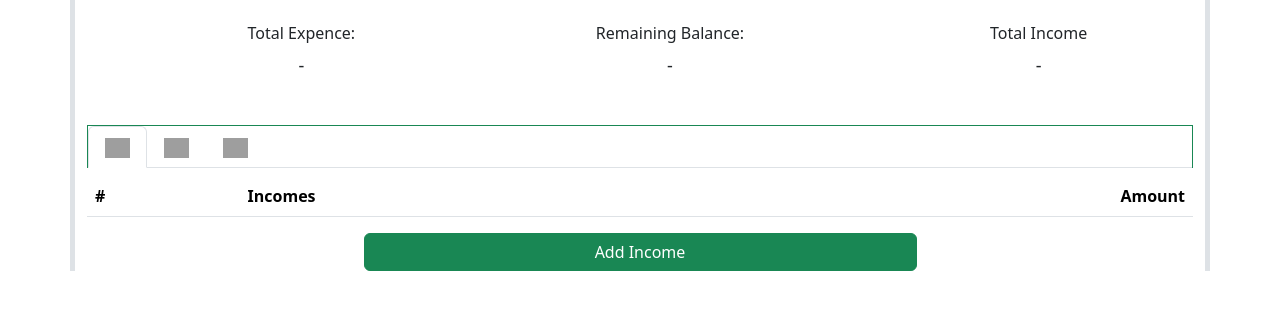
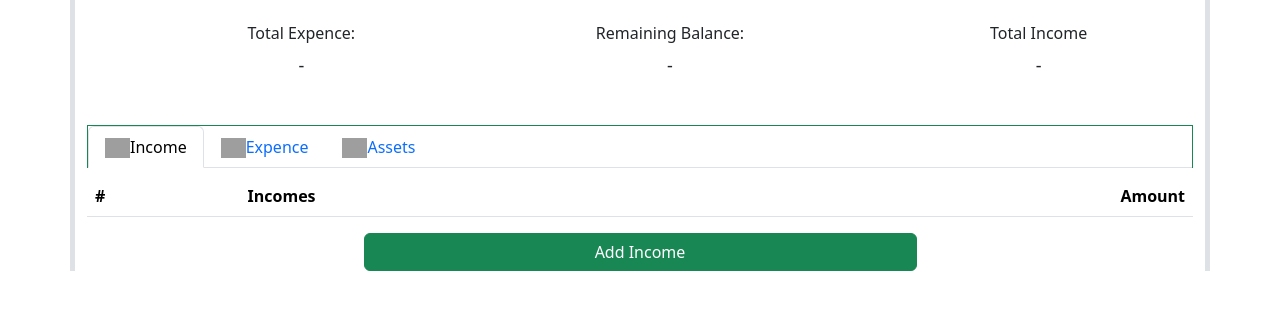
Before and after one commit to marif-githubs/Money-Tracker-WebApp, a website: page index.html in a window 1280 px wide. Shown: the part 141-450 px from the top of the page. Drawn offline with nearby package versions, Linux system fonts and the light colour scheme; no server answers; grey boxes are pictures that could not be loaded.

Commit message:
add income expense asserts tabs

```diff
--- a/index.html
+++ b/index.html
@@ -79,17 +79,17 @@
                 <li class="nav-item" role="presentation">
                     <button class="nav-link active" id="home-tab" data-bs-toggle="tab" data-bs-target="#home-tab-pane"
                         type="button" role="tab" aria-controls="home-tab-pane" aria-selected="true"><img
-                            src="https://cdn-icons-png.flaticon.com/512/2040/2040520.png" alt="plus"></button>
+                            src="https://cdn-icons-png.flaticon.com/512/2040/2040520.png" alt="plus">Income</button>
                 </li>
                 <li class="nav-item" role="presentation">
                     <button class="nav-link" id="profile-tab" data-bs-toggle="tab" data-bs-target="#profile-tab-pane"
                         type="button" role="tab" aria-controls="profile-tab-pane" aria-selected="false"><img
-                            src="https://cdn-icons-png.flaticon.com/512/2040/2040522.png" alt="minus"></button>
+                            src="https://cdn-icons-png.flaticon.com/512/2040/2040522.png" alt="minus">Expence</button>
                 </li>
                 <li class="nav-item" role="presentation">
                     <button class="nav-link" id="contact-tab" data-bs-toggle="tab" data-bs-target="#contact-tab-pane"
                         type="button" role="tab" aria-controls="contact-tab-pane" aria-selected="false"><img
-                            src="https://cdn-icons-png.flaticon.com/512/1907/1907617.png" alt="assets"></button>
+                            src="https://cdn-icons-png.flaticon.com/512/1907/1907617.png" alt="assets">Assets</button>
                 </li>
             </ul>
         </div>
```
